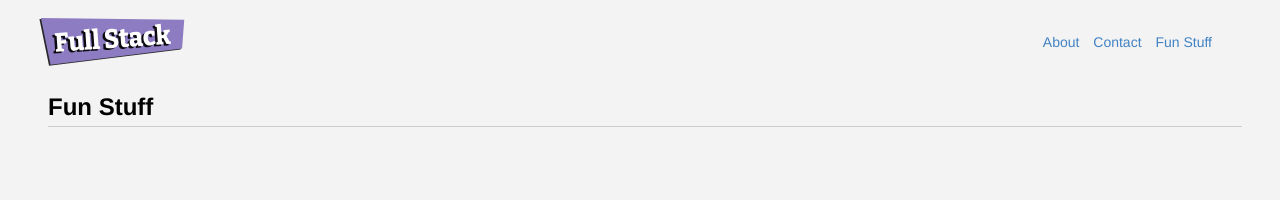
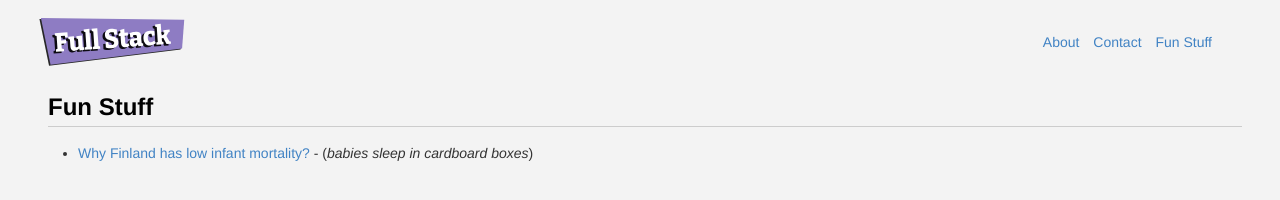
Before and after one commit to asieke/asieke.github.io, a website: page public/pages/fun.html in a window 1280 px wide. Drawn offline with Linux system fonts and the light colour scheme.

Commit message:
updated: 2021-12-21 22:37:25

```diff
--- a/package.json
+++ b/package.json
@@ -5,13 +5,12 @@
   "main": "index.js",
   "scripts": {
     "build": "node build.js",
-    "deploy": "node build.js && git add . && git commit -m \"updated: `date +'%Y-%m-%d %H:%M:%S'`\" && git push origin master && git push heroku master"
+    "deploy": "node build.js && git add . && git commit -m \"updated: `date +'%Y-%m-%d %H:%M:%S'`\" && git push origin master"
   },
   "author": "",
   "license": "ISC",
   "dependencies": {
     "highlight.js": "^11.3.1",
-    "marked": "^4.0.8",
-    "nodemon": "^2.0.15"
+    "marked": "^4.0.8"
   }
 }
--- a/public/pages/fun.html
+++ b/public/pages/fun.html
@@ -16,6 +16,9 @@
       </div>
       <div class='markdown-body'>
         <h1 id="fun-stuff">Fun Stuff</h1>
+<ul>
+<li><a href="https://www.bbc.com/news/magazine-22751415">Why Finland has low infant mortality?</a> - (<em>babies sleep in cardboard boxes</em>)</li>
+</ul>
 
       </div>
     </body>
```
Also changed, not shown: markdown/pages/fun.md (+2 -0 lines), 1 other file.
